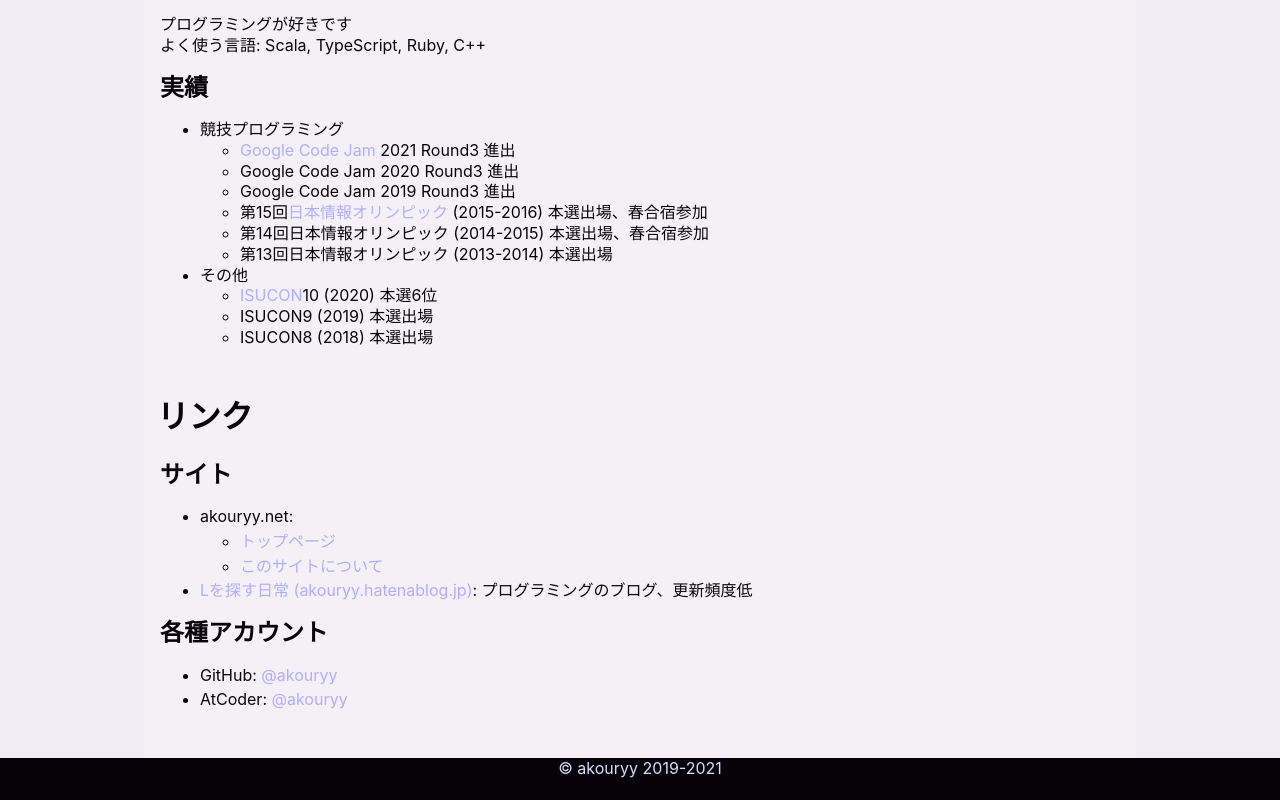
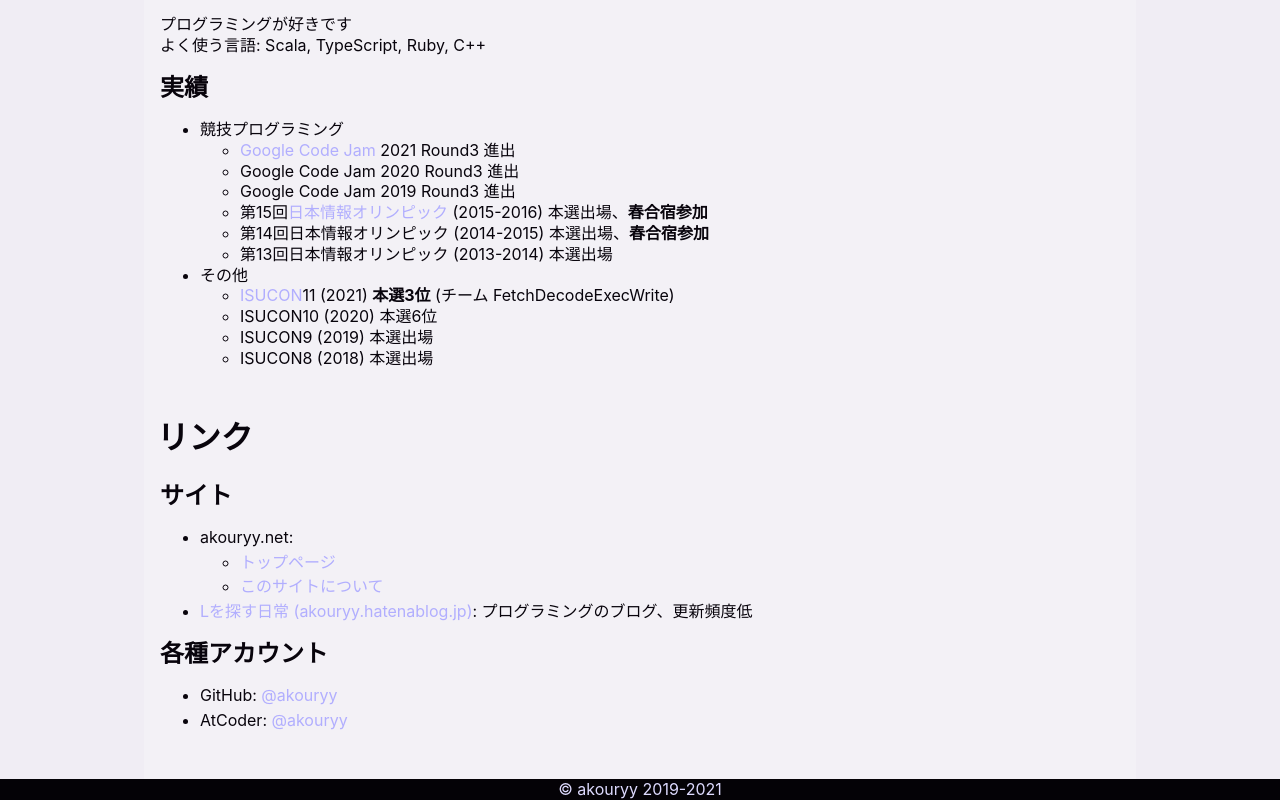
Before and after one commit to akouryy/akouryy.net-shamiko, a Next.js app: page / in a window 1280 px wide. Shown: the part 1039-1839 px from the top of the page. Before the commit the page ends 1818 px from the top, so only its background shows below. Built offline with nearby package versions, Linux system fonts and the light colour scheme.

Commit message:
Add ISU11 to achievements

```diff
--- a/pages/index.tsx
+++ b/pages/index.tsx
@@ -53,9 +53,13 @@
                         第15回
                         <ExternalLink follow href='https://www.ioi-jp.org'>日本情報オリンピック</ExternalLink>
                         {' '}
-                        (2015-2016) 本選出場、春合宿参加
+                        (2015-2016) 本選出場、
+                        <em>春合宿参加</em>
                       </li>
-                      <li>第14回日本情報オリンピック (2014-2015) 本選出場、春合宿参加</li>
+                      <li>
+                        第14回日本情報オリンピック (2014-2015) 本選出場、
+                        <em>春合宿参加</em>
+                      </li>
                       <li>第13回日本情報オリンピック (2013-2014) 本選出場</li>
                     </ul>
                   </li>
@@ -64,8 +68,13 @@
                     <ul>
                       <li>
                         <ExternalLink follow href='http://isucon.net'>ISUCON</ExternalLink>
-                        10 (2020) 本選6位
+                        11 (2021)
+                        {' '}
+                        <em>本選3位</em>
+                        {' '}
+                        (チーム FetchDecodeExecWrite)
                       </li>
+                      <li>ISUCON10 (2020) 本選6位</li>
                       <li>ISUCON9 (2019) 本選出場</li>
                       <li>ISUCON8 (2018) 本選出場</li>
                     </ul>
--- a/styles/all.sass
+++ b/styles/all.sass
@@ -92,6 +92,10 @@
   margin: 0 0.15em
   padding: 0.1em 0.15em 0
   vertical-align: middle
+
+em
+  font-style: normal
+  font-weight: bold
 
 .BasePage
   &-NormalList
```
Also changed, not shown: 1 other file (tests, documents, lock files or other folders).
